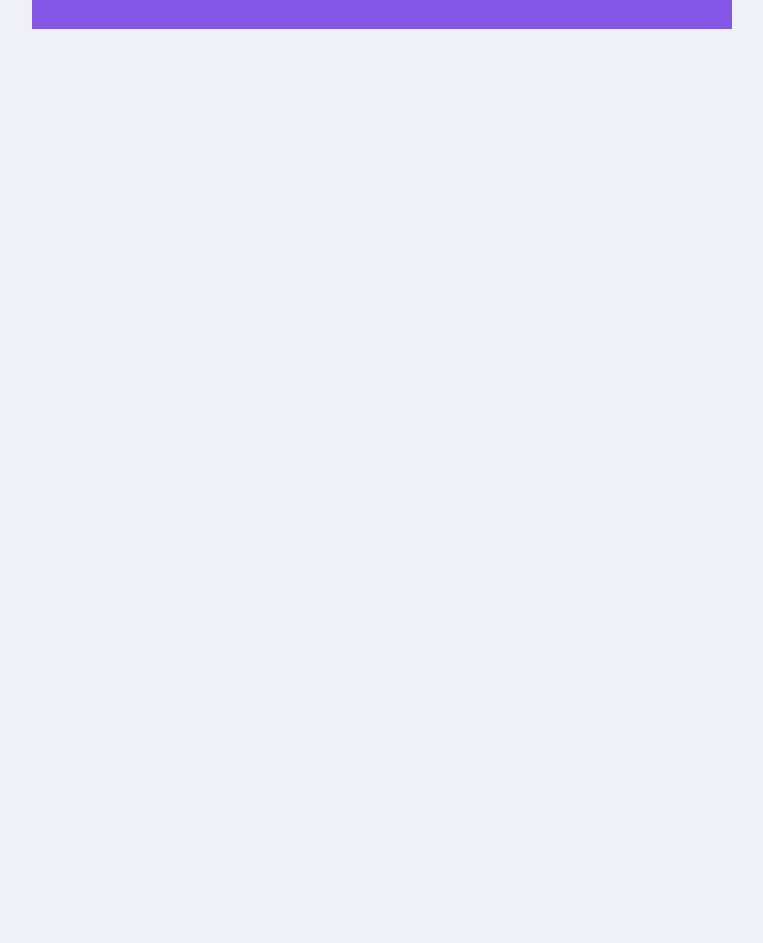
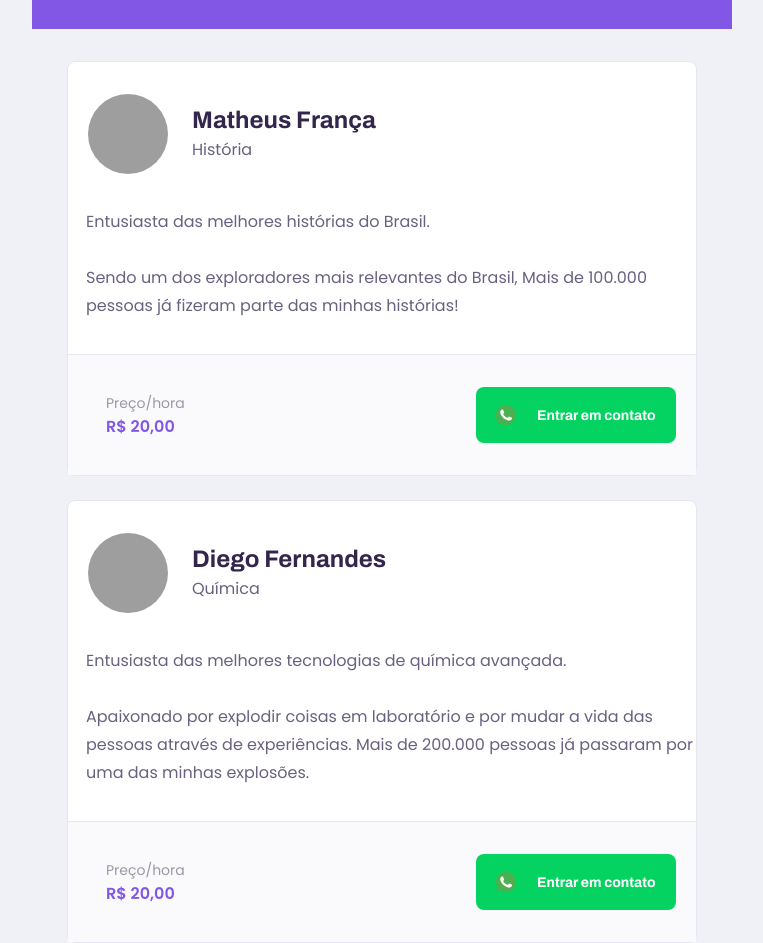
Before and after one commit to MatheusWFranca/proffy, a plain HTML site: page study.html in a window 1280 px wide. Shown: the part 556-1499 px from the top of the page, without its empty margins (258-1021 px from the left). Before the commit the page ends 800 px from the top, so only its background shows below. Drawn offline with Linux system fonts and the light colour scheme; grey boxes are pictures that could not be loaded.

Commit message:
Study Page Implements

```diff
--- a/study.html
+++ b/study.html
@@ -60,9 +60,52 @@
 					</div>
 					<button type="submit">Filtrar</button>
 				</form>
+			</div>
+		</header>
 
+		<main>
+			<article class="teacher-item">
+				<header>
+					<img
+						src="https://avatars1.githubusercontent.com/u/61566949?s=460&u=513fc5e8e3422e553a4c06c5b71716f9fc9347d3&v=4"
+						alt="Matheus França">
+					<div>
+						<strong>Matheus França</strong>
+						<span>História</span>
+					</div>
 				</header>
+				<p>Entusiasta das melhores histórias do Brasil.<br><br>Sendo um dos exploradores mais relevantes do Brasil, Mais
+					de 100.000 pessoas já fizeram parte das minhas histórias!</p>
+				<footer>
+					<p>Preço/hora<strong>R$ 20,00</strong>
+					</p>
+					<button type="button">
+						<img src="/images/icons/whatsapp.svg" alt="Whatsapp">Entrar em contato
+					</button>
+				</footer>
+			</article>
+			<article class="teacher-item">
+				<header>
+					<img
+						src="https://avatars2.githubusercontent.com/u/2254731?s=460&amp;u=0ba16a79456c2f250e7579cb388fa18c5c2d7d65&amp;v=4"
+						alt="Diego Fernandes">
+					<div>
+						<strong>Diego Fernandes</strong>
+						<span>Química</span>
 					</div>
+				</header>
+				<p>Entusiasta das melhores tecnologias de química avançada.<br><br>
+					Apaixonado por explodir coisas em laboratório
+					e por mudar a vida das pessoas através de experiências. Mais de 200.000 pessoas já passaram por uma das minhas
+					explosões.</p>
+				<footer>
+					<p>Preço/hora<strong>R$ 20,00</strong></p>
+					<button type="button">
+						<img src="/images/icons/whatsapp.svg" alt="Whatsapp">Entrar em contato</button>
+				</footer>
+			</article>
+		</main>
+
 </body>
 
 </html>
--- a/styles/partials/study-page.css
+++ b/styles/partials/study-page.css
@@ -90,3 +90,110 @@
   padding: 0 1.6rem;
   font: 1.6rem Archivo;
 }
+
+.input-block {
+  position: relative;
+}
+
+.input-block:focus-within::after {
+  content: "";
+  width: calc(100% - 3.2rem);
+  height: 2px;
+  background: var(--color-primary-light);
+  position: absolute;
+  left: 1.6rem;
+  bottom: 0;
+}
+
+#study-page main {
+  margin: 3.2rem auto;
+  width: 90%;
+}
+
+.teacher-item {
+  background: var(--color-box-base);
+  border: 1px solid var(--color-line-in-white);
+  border-radius: .8rem;
+  margin-top: 2.4rem;
+}
+
+.teacher-item header {
+  padding: 3.2rem 2rem;
+  display: flex;
+  align-items: center;
+}
+
+.teacher-item header img {
+  width: 8rem;
+  height: 8rem;
+  border-radius: 50%;
+}
+
+.teacher-item header div {
+  margin-left: 2.4rem;
+}
+
+.teacher-item header div strong {
+  font: 700 2.4rem Archivo;
+  display: block;
+  color: var(--color-text-title);
+}
+
+.teacher-item header div span {
+  font-size: 1.6rem;
+  display: block;
+  margin-top: .4rem;
+}
+
+.teacher-item p {
+  padding: 0.2rem;
+  font-size: 1.6rem;
+  line-height: 2.8rem;
+  margin-left: 1.6rem;
+}
+
+
+.teacher-item footer {
+  padding: 3.2rem 2rem;
+  background: var(--color-box-footer);
+  border-top: 1px solid var(--color-line-in-white);
+  margin-top: 3.2rem;
+  display: flex;
+  align-items: center;
+  justify-content: space-between;
+}
+
+.teacher-item footer p {
+  font-size: 1.4rem;
+  line-height: 2.4rem;
+  color: var(--color-text-complement);
+
+}
+
+.teacher-item footer p strong {
+  font-size: 1.6rem;
+  color: var(--color-primary);
+  display: block;
+}
+
+.teacher-item footer button {
+  width: 20rem;
+  height: 5.6rem;
+  background: var(--color-secondary);
+  color: var(--color-button-text);
+  border: 0;
+  border-radius: .8rem;
+  cursor: pointer;
+  font: 700 1.4rem Archivo;
+  display: flex;
+  align-items: center;
+  justify-content: space-evenly;
+  text-decoration: none;
+  transition: background 0.2s;
+  margin-left: 1.6rem;
+  outline: 0;
+}
+
+.teacher-item footer button:hover {
+  background: var(--color-secondary-dark);
+}
```
Lines whose indentation alone changed are shown as unchanged.
